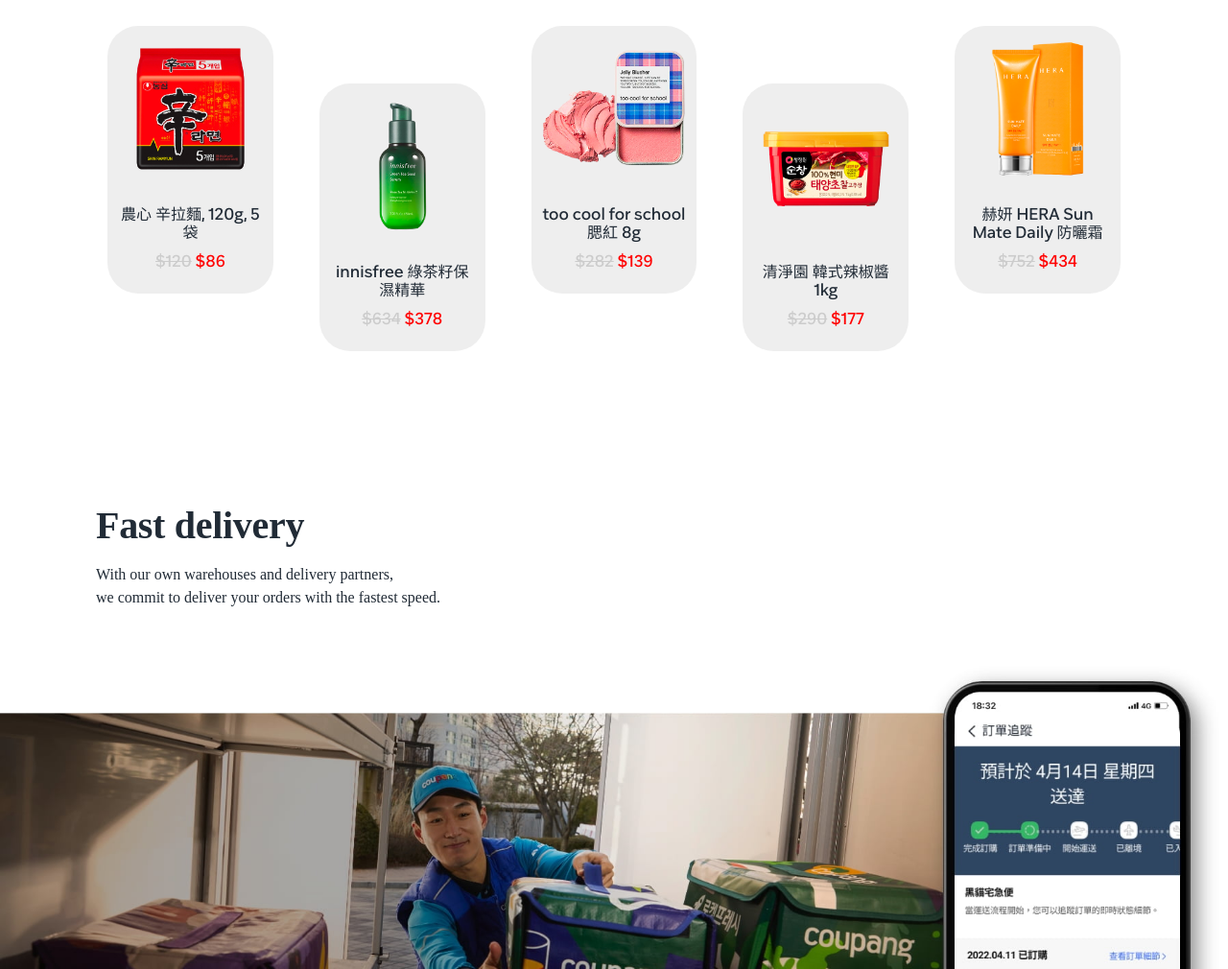
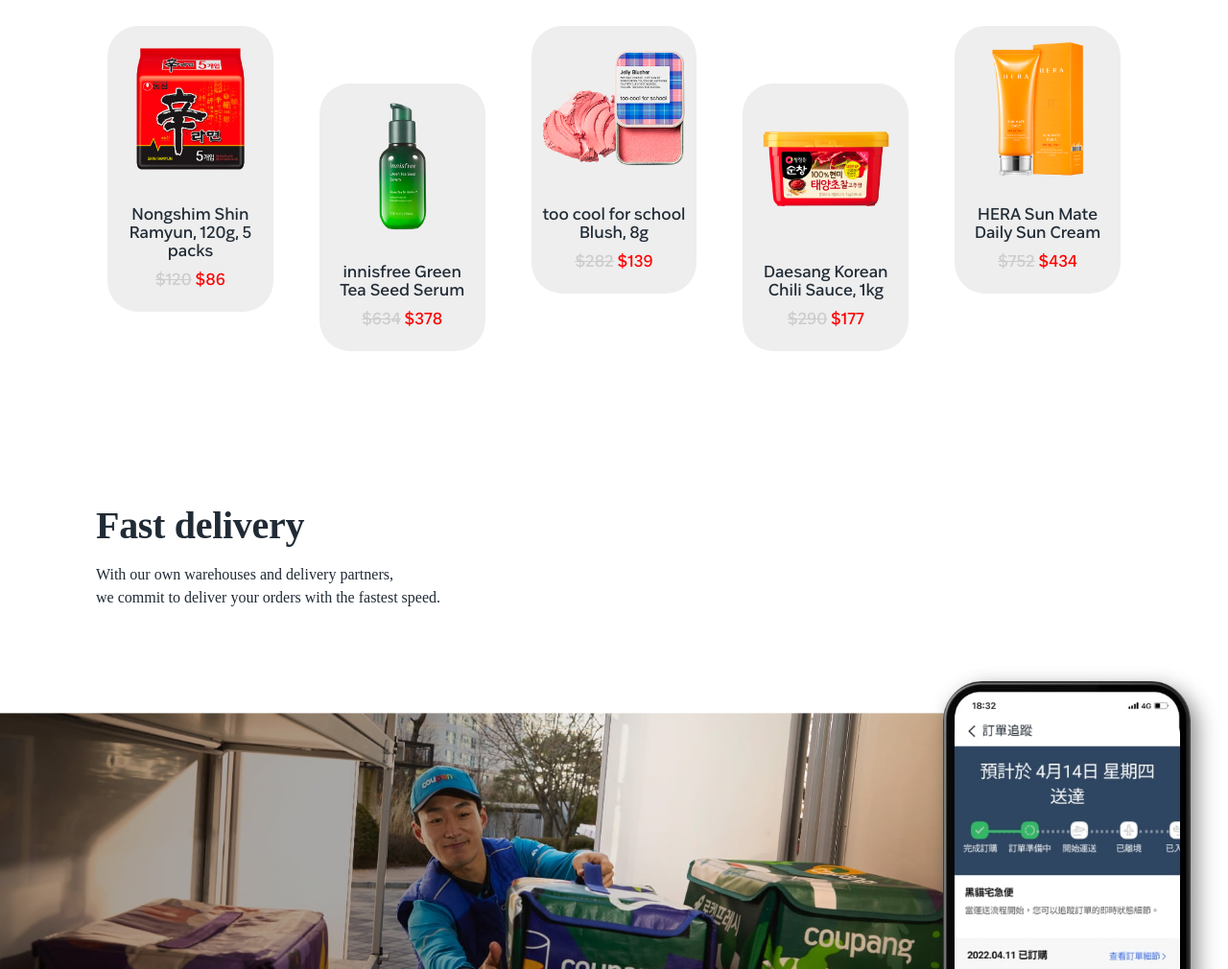
Before and after one commit to yclb/Coupang-Jikgu, a website: page tw/index_en.html in a window 1280 px wide. Shown: the part 1803-2813 px from the top of the page at 96% size. Drawn offline with nearby package versions, Linux system fonts and the light colour scheme; some packages are replaced by stand-ins of ours; a script that the page names is missing; a web font is replaced by a local one.

Commit message:
update #affordable: EN product name

```diff
--- a/tw/index_en.html
+++ b/tw/index_en.html
@@ -268,7 +268,7 @@
           <div class="col-12 col-sm-6 col-md-6 col-lg-2-5 p-4 product-item">
             <div class="card align-items-center">
               <img src="./images/affordable/image2.png" alt="農心 辛拉麵, 120g, 5袋">
-              <h3>農心 辛拉麵, 120g, 5袋</h3>
+              <h3>Nongshim Shin Ramyun, 120g, 5 packs</h3>
               <p class="price-tag"><del class="del">$120</del> $86</p>
             </div>
           </div>
@@ -276,7 +276,7 @@
           <div class="col-12 col-sm-6 col-md-6 col-lg-2-5 p-4 product-item">
             <div class="card align-items-center">
               <img src="./images/affordable/image3.png" alt="innisfree 綠茶籽保濕精華">
-              <h3>innisfree 綠茶籽保濕精華</h3>
+              <h3>innisfree Green Tea Seed Serum</h3>
               <p class="price-tag"><del class="del">$634</del> $378</p>
             </div>
           </div>
@@ -284,7 +284,7 @@
           <div class="col-12 col-sm-6 col-md-6 col-lg-2-5 p-4 product-item">
             <div class="card align-items-center">
               <img src="./images/affordable/image4.png" alt="too cool for school 腮紅 8g">
-              <h3>too cool for school 腮紅 8g</h3>
+              <h3>too cool for school Blush, 8g</h3>
               <p class="price-tag"><del class="del">$282</del> $139</p>
             </div>
           </div>
@@ -292,7 +292,7 @@
           <div class="col-12 col-sm-6 col-md-6 col-lg-2-5 p-4 product-item">
             <div class="card align-items-center">
               <img src="./images/affordable/image6.png" alt="清淨園 韓式辣椒醬 1kg">
-              <h3>清淨園 韓式辣椒醬 1kg</h3>
+              <h3>Daesang Korean Chili Sauce, 1kg</h3>
               <p class="price-tag"><del class="del">$290</del> $177</p>
             </div>
           </div>
@@ -300,7 +300,7 @@
           <div class="col-12 col-sm-6 col-md-6 col-lg-2-5 p-4 product-item">
             <div class="card align-items-center">
               <img src="./images/affordable/image8.png" alt="赫妍 HERA Sun Mate Daily 防曬霜 SPF35 PA+++ 70ml">
-              <h3>赫妍 HERA Sun Mate Daily 防曬霜</h3>
+              <h3>HERA Sun Mate Daily Sun Cream</h3>
               <p class="price-tag"><del class="del">$752</del> $434</p>
             </div>
           </div>
@@ -313,43 +313,43 @@
         <div class="owl-carousel-affordable owl-carousel text-center">
           <div>
             <img src="./images/affordable/image2.png">
-            <p>農心 辛拉麵, 120g, 5袋</p>
+            <p>Nongshim Shin Ramyun, 120g, 5 packs</p>
             <p class="price-tag"><del class="del">$120</del> $86</p>
           </div>
 
           <div>
             <img src="./images/affordable/image3.png">
-            <p>innisfree 綠茶籽保濕精華</p>
+            <p>innisfree Green Tea Seed Serum</p>
             <p class="price-tag"><del class="del">$634</del> $378</p>
           </div>
 
           <div>
             <img src="./images/affordable/image4.png">
-            <p>too cool for school 腮紅 8g</p>
+            <p>too cool for school Blush, 8g</p>
             <p class="price-tag"><del class="del">$282</del> $139</p>
           </div>
 
           <div>
             <img src="./images/affordable/image5.png">
-            <p>MISSHA 蜂花粉賦活精華安瓶 40ml</p>
+            <p>MISSHA Bee Pollen Renew Ampouler, 40ml</p>
             <p class="price-tag"><del class="del">$658</del> $321</p>
           </div>
 
           <div>
             <img src="./images/affordable/image6.png">
-            <p>清淨園 韓式辣椒醬 1kg</p>
+            <p>Daesang Korean Chili Sauce, 1kg</p>
             <p class="price-tag"><del class="del">$290</del> $177</p>
           </div>
 
           <div>
             <img src="./images/affordable/image7.png">
-            <p>ETUDE 極限萌翹搶眼睫毛膏</p>
+            <p>ETUDE Lash Perm Curl Fix Mascara</p>
             <p class="price-tag"><del class="del">$752</del> $434</p>
           </div>
 
           <div>
             <img src="./images/affordable/image8.png">
-            <p>赫妍 HERA Sun Mate Daily 防曬霜 SPF35 PA+++ 70ml</p>
+            <p>HERA Sun Mate Daily Sun Cream</p>
             <p class="price-tag"><del class="del">$352</del> $182</p>
           </div>
 
```
Also changed, not shown: 3 other files.
